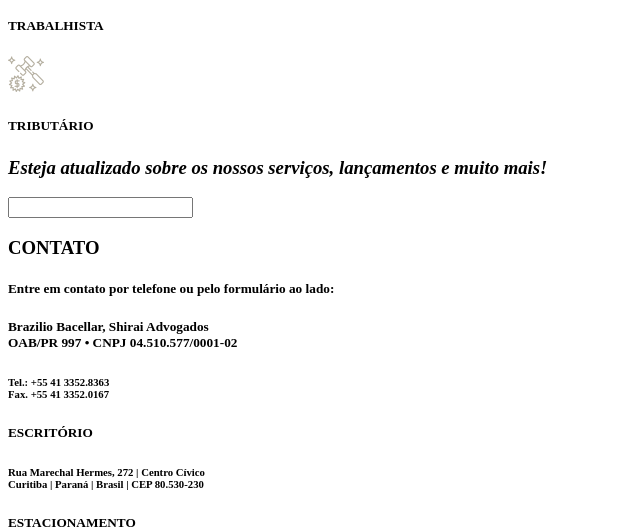
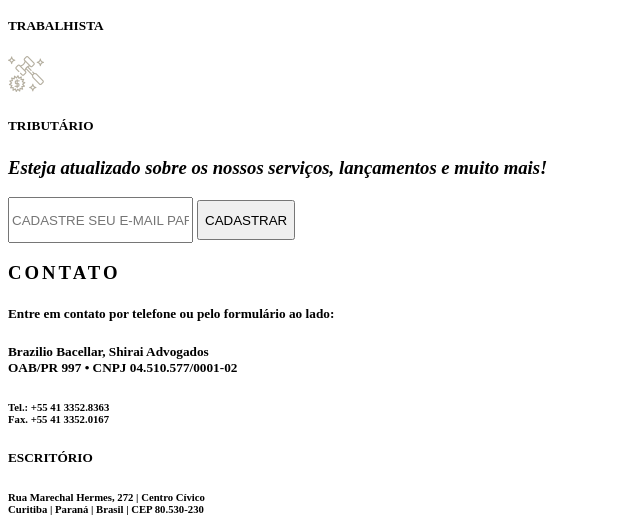
Before and after one commit to joseveronez/brazilio, a PHP site: template views/home.php in a window 1280 px wide. Shown: the part 1893-2422 px from the top of the page, without its empty margins (0-640 px from the left). Run offline with PHP 8.4, Linux system fonts and the light colour scheme; the template is opened without the code that fills it, so the values that code supplies are empty; some libraries are stand-ins or nearby versions.

Commit message:
Home
Ajustes

```diff
--- a/views/componentes/footer.php
+++ b/views/componentes/footer.php
@@ -2,7 +2,7 @@
     <div class="col-lg-12 col-md-12 col-sm-12 col-xs-12 bg-dourado">
         <div class="container MarginT4 MarginB4">
             <div class="col-lg-12 col-md-12 col-sm-12 col-xs-12 text-center MarginT4 MarginB4">
-                <h3 class="branco-fonte">CONTATO</h3>
+                <h3 class="branco-fonte" style="letter-spacing: 3px;">CONTATO</h3>
             </div>
             <div class="col-lg-6 col-md-6 col-sm-6 col-xs-12">
                 <h5 class="branco-fonte">
--- a/views/home.php
+++ b/views/home.php
@@ -55,85 +55,90 @@
             </a>
         </div>
 
-        <div class="col-lg-12 col-md-12 col-sm-12 col-xs-12 MarginT3">
+        <div class="col-lg-12 col-md-12 col-sm-12 col-xs-12 MarginT10">
             <div class="col-lg-2 col-md-2 col-sm-2 col-xs-2 col-xs-offset-1">
                 <img src="imagens/administrativo.png" class="img-responsive" style="margin: 0 auto;">
-                <h5 class="text-center">ADMINISTRATIVO</h5>
+                <h5 class="text-center MarginT20">ADMINISTRATIVO</h5>
             </div>
-            <div class="col-lg-2 col-md-2 col-sm-2 col-xs-2">
+            <div class="col-lg-2 col-md-2 col-sm-2 col-xs-2 separador-areas">
                 <img src="imagens/ambiental.png" class="img-responsive" style="margin: 0 auto;">
-                <h5 class="text-center">AMBIENTAL</h5>
+                <h5 class="text-center MarginT20">AMBIENTAL</h5>
             </div>
             <div class="col-lg-2 col-md-2 col-sm-2 col-xs-2">
                 <img src="imagens/bancario.png" class="img-responsive" style="margin: 0 auto;">
-                <h5 class="text-center">BANCARIO</h5>
+                <h5 class="text-center MarginT20">BANCARIO</h5>
             </div>
-            <div class="col-lg-2 col-md-2 col-sm-2 col-xs-2">
+            <div class="col-lg-2 col-md-2 col-sm-2 col-xs-2 separador-areas">
                 <img src="imagens/civel.png" class="img-responsive" style="margin: 0 auto;">
-                <h5 class="text-center">CÍVEL</h5>
+                <h5 class="text-center MarginT20">CÍVEL</h5>
             </div>
             <div class="col-lg-2 col-md-2 col-sm-2 col-xs-2">
                 <img src="imagens/comercial.png" class="img-responsive" style="margin: 0 auto;">
-                <h5 class="text-center">COMERCIAL</h5>
+                <h5 class="text-center MarginT20">COMERCIAL</h5>
             </div>
         </div>
 
         <div class="col-lg-12 col-md-12 col-sm-12 col-xs-12 MarginT3">
             <div class="col-lg-2 col-md-2 col-sm-2 col-xs-2 col-xs-offset-1">
                 <img src="imagens/consumidor.png" class="img-responsive" style="margin: 0 auto;">
-                <h5 class="text-center">CONSUMIDOR</h5>
+                <h5 class="text-center MarginT20">CONSUMIDOR</h5>
             </div>
-            <div class="col-lg-2 col-md-2 col-sm-2 col-xs-2">
+            <div class="col-lg-2 col-md-2 col-sm-2 col-xs-2 separador-areas">
                 <img src="imagens/contrato.png" class="img-responsive" style="margin: 0 auto;">
-                <h5 class="text-center">CONTRATOS</h5>
+                <h5 class="text-center MarginT20">CONTRATOS</h5>
             </div>
             <div class="col-lg-2 col-md-2 col-sm-2 col-xs-2">
                 <img src="imagens/familias.png" class="img-responsive" style="margin: 0 auto;">
-                <h5 class="text-center">FAMÍLIAS</h5>
+                <h5 class="text-center MarginT20">FAMÍLIAS</h5>
             </div>
-            <div class="col-lg-2 col-md-2 col-sm-2 col-xs-2">
+            <div class="col-lg-2 col-md-2 col-sm-2 col-xs-2 separador-areas">
                 <img src="imagens/gestao_legal_patrimonio.png" class="img-responsive" style="margin: 0 auto;">
-                <h5 class="text-center">GESTÃO LEGAL DE PATRIMÔNIO</h5>
+                <h5 class="text-center MarginT20">GESTÃO LEGAL DE PATRIMÔNIO</h5>
             </div>
             <div class="col-lg-2 col-md-2 col-sm-2 col-xs-2">
                 <img src="imagens/internet_e_ecommerce.png" class="img-responsive" style="margin: 0 auto;">
-                <h5 class="text-center">INTERNET E E-COMMERCE</h5>
+                <h5 class="text-center MarginT20">INTERNET E E-COMMERCE</h5>
             </div>
         </div>
 
         <div class="col-lg-12 col-md-12 col-sm-12 col-xs-12 MarginT3">
             <div class="col-lg-2 col-md-2 col-sm-2 col-xs-2 col-xs-offset-1">
                 <img src="imagens/propriedade_intelectual.png" class="img-responsive" style="margin: 0 auto;">
-                <h5 class="text-center">PROPRIEDADE INTELECTUAL</h5>
+                <h5 class="text-center MarginT20">PROPRIEDADE INTELECTUAL</h5>
             </div>
-            <div class="col-lg-2 col-md-2 col-sm-2 col-xs-2">
+            <div class="col-lg-2 col-md-2 col-sm-2 col-xs-2 separador-areas">
                 <img src="imagens/societario.png" class="img-responsive" style="margin: 0 auto;">
-                <h5 class="text-center">SOCIETÁRIO</h5>
+                <h5 class="text-center MarginT20">SOCIETÁRIO</h5>
             </div>
             <div class="col-lg-2 col-md-2 col-sm-2 col-xs-2">
                 <img src="imagens/sucessoes.png" class="img-responsive" style="margin: 0 auto;">
-                <h5 class="text-center">SUCESSÕES</h5>
+                <h5 class="text-center MarginT20">SUCESSÕES</h5>
             </div>
-            <div class="col-lg-2 col-md-2 col-sm-2 col-xs-2">
+            <div class="col-lg-2 col-md-2 col-sm-2 col-xs-2 separador-areas">
                 <img src="imagens/trabalhista.png" class="img-responsive" style="margin: 0 auto;">
-                <h5 class="text-center">TRABALHISTA</h5>
+                <h5 class="text-center MarginT20">TRABALHISTA</h5>
             </div>
             <div class="col-lg-2 col-md-2 col-sm-2 col-xs-2">
                 <img src="imagens/tributario.png" class="img-responsive" style="margin: 0 auto;">
-                <h5 class="text-center">TRIBUTÁRIO</h5>
+                <h5 class="text-center MarginT20">TRIBUTÁRIO</h5>
             </div>
         </div>
 
     </div>
 </div>
 
-<div class="col-lg-12 col-md-12 col-sm-12 col-xs-12 padding-zero bg-branco parallax">
+<div class="col-lg-12 col-md-12 col-sm-12 col-xs-12 padding-zero bg-branco branco-fonte parallax">
     <div class="container">
         <div class="col-lg-12 col-md-12 col-sm-12 col-xs-12 MarginT10">
             <h3 class="text-center branco-fonte Light" style="font-style:italic;">Esteja atualizado sobre os nossos serviços, lançamentos e muito mais!</h3>
         </div>
         <div class="col-lg-12 col-md-12 col-sm-12 col-xs-12 MarginT4">
-            <input type="email" class="form-control email-news">
+            <div class="input-group">
+                <input type="email" class="form-control email-news branco-fonte" placeholder="CADASTRE SEU E-MAIL PARA RECEBER NOSSA NEWSLETTER" style="height: 40px;">
+                <span class="input-group-btn">
+                    <button class="btn btn-default" type="button" style="height: 40px;">CADASTRAR</button>
+                </span>
+            </div>
         </div>
     </div>
 </div>
```
Also changed, not shown: css/style.css (+6 -1 lines).
